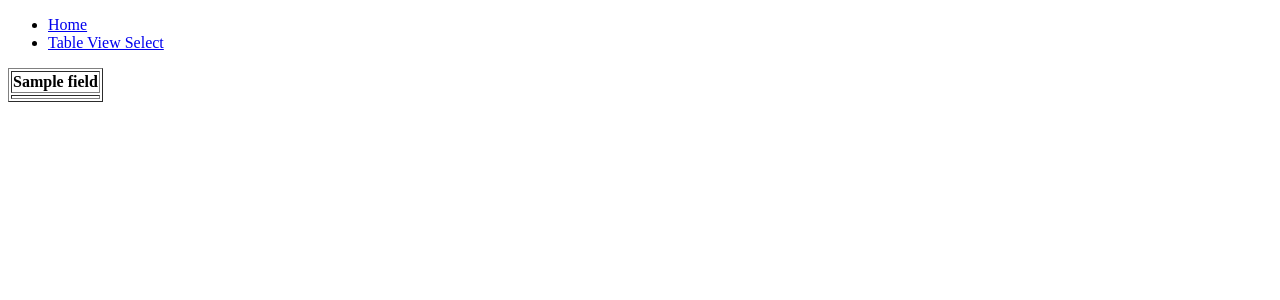
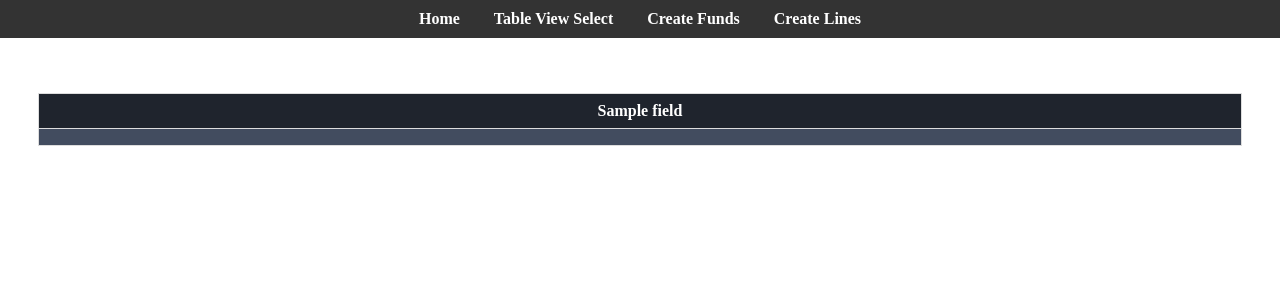
Before and after one commit to IYarwood/WCHD_Project, a Django app: template WCHDApp/templates/WCHDApp/tableView.html in a window 1280 px wide. Shown: the top 300 px of the page. Run offline with Django 5.2, Linux system fonts and the light colour scheme; the template is opened without the code that fills it: most values are stand-ins (such as "Sample title", 1, 10 or a date in 2020); lists and menus that the app fills with data are empty.

Commit message:
Added Landry's styling and Kayleens tables, testing dynamic forms and tables

```diff
--- /dev/null
+++ b/WCHDApp/static/WCHDApp/css/masterStyling.css
@@ -0,0 +1,37 @@
+nav {
+    width: 100%;
+    background-color: #333;
+    position: fixed;
+    top: 0;
+    left: 0;
+    padding: 10px 0;
+    z-index: 1000;
+    display: flex;
+    justify-content: space-around;
+    align-items: center;
+}
+
+nav ul {
+    list-style: none;
+    padding: 0;
+    margin: 0;
+}
+
+nav ul li {
+    display: inline-block;
+    margin: 0 15px;
+}
+
+nav ul li a {
+    text-decoration: none;
+    color: white;
+    font-weight: bold;
+}
+
+nav ul li a:hover {
+    color: lightblue;
+}
+
+main{
+    margin-top: 5%;
+}
--- /dev/null
+++ b/WCHDApp/static/WCHDApp/css/tableStyling.css
@@ -0,0 +1,43 @@
+main{
+    padding: 30px;
+    border-radius: 10px;
+    align-items: left;
+}
+
+table{
+    border-collapse: collapse;
+    margin-bottom: 40px;
+    width: 100%;
+    align-items: left;
+}
+th{  /*th is table header*/
+    border: 1px solid #dddddd;
+    padding: 8px;
+    text-align: center;
+    background-color: #1f242d;
+    color: #ffffff;
+}
+
+td{
+    color: white;
+}
+
+td:nth-child(odd){
+    border: 1px solid #ddd;
+    padding: 8px;
+    text-align: center;
+    background-color: #424c5f;
+
+}
+td:nth-child(even){
+    border: 1px solid #ddd;
+    padding: 8px;
+    text-align: center;
+    background-color: rgb(29, 46, 79);
+
+}
+
+h1{
+    text-align: left;
+    padding-bottom: 5px;
+}
--- a/WCHDApp/templates/WCHDApp/masterTemplate.html
+++ b/WCHDApp/templates/WCHDApp/masterTemplate.html
@@ -1,15 +1,19 @@
+{% load static %}
 <!DOCTYPE html>
 <html lang="en">
 <head>
     <meta charset="UTF-8">
     <meta name="viewport" content="width=device-width, initial-scale=1.0">
     <title>{% block title %} WCHD {% endblock %}</title>
+    <link rel="stylesheet" type="text/css" href="{% static 'WCHDAPP/css/masterStyling.css' %}">
 </head>
 <body>
     <nav>
         <ul>
             <li><a href="{% url 'index' %}">Home</a></li>
             <li><a href="{% url 'viewTableSelect' %}">Table View Select</a></li>
+            <li><a href="{% url 'newFund' %}">Create Funds</a></li>
+            <li><a href="{% url 'newLine' %}">Create Lines</a></li>
         </ul>
     </nav>
     <main>
--- a/WCHDApp/templates/WCHDApp/newFund.html
+++ b/WCHDApp/templates/WCHDApp/newFund.html
@@ -1,8 +1,9 @@
 {% extends "WCHDApp/masterTemplate.html" %}
-
+{% load static %}
 {% block title %}New Fund{% endblock %}
 
 {% block content %}
+    <link rel="stylesheet" type="text/css" href="{% static 'WCHDAPP/css/formStyling.css' %}">
     <h1>New Fund</h1>
     <form method="post">
         {% csrf_token %}
--- a/WCHDApp/templates/WCHDApp/tableView.html
+++ b/WCHDApp/templates/WCHDApp/tableView.html
@@ -1,10 +1,12 @@
 {% extends "WCHDApp/masterTemplate.html" %}
+{% load static %}
 {% load custom_filters %}
 
 
 {% block title %} {{tableName}} Data{% endblock %}
 
 {% block content %}
+    <link rel="stylesheet" type="text/css" href="{% static 'WCHDAPP/css/tableStyling.css' %}">
     <table border="1">
         <tr>
             {% for field in fields%}
```
Also changed, not shown: WCHDApp/static/WCHDApp/css/formStyling.css (added, +57 -0 lines), WCHDApp/static/WCHDApp/css/testing.css (deleted, +0 -41 lines), WCHDApp/templates/WCHDApp/testing.html (+5 -3 lines), WCHDApp/views.py (+6 -1 lines).
